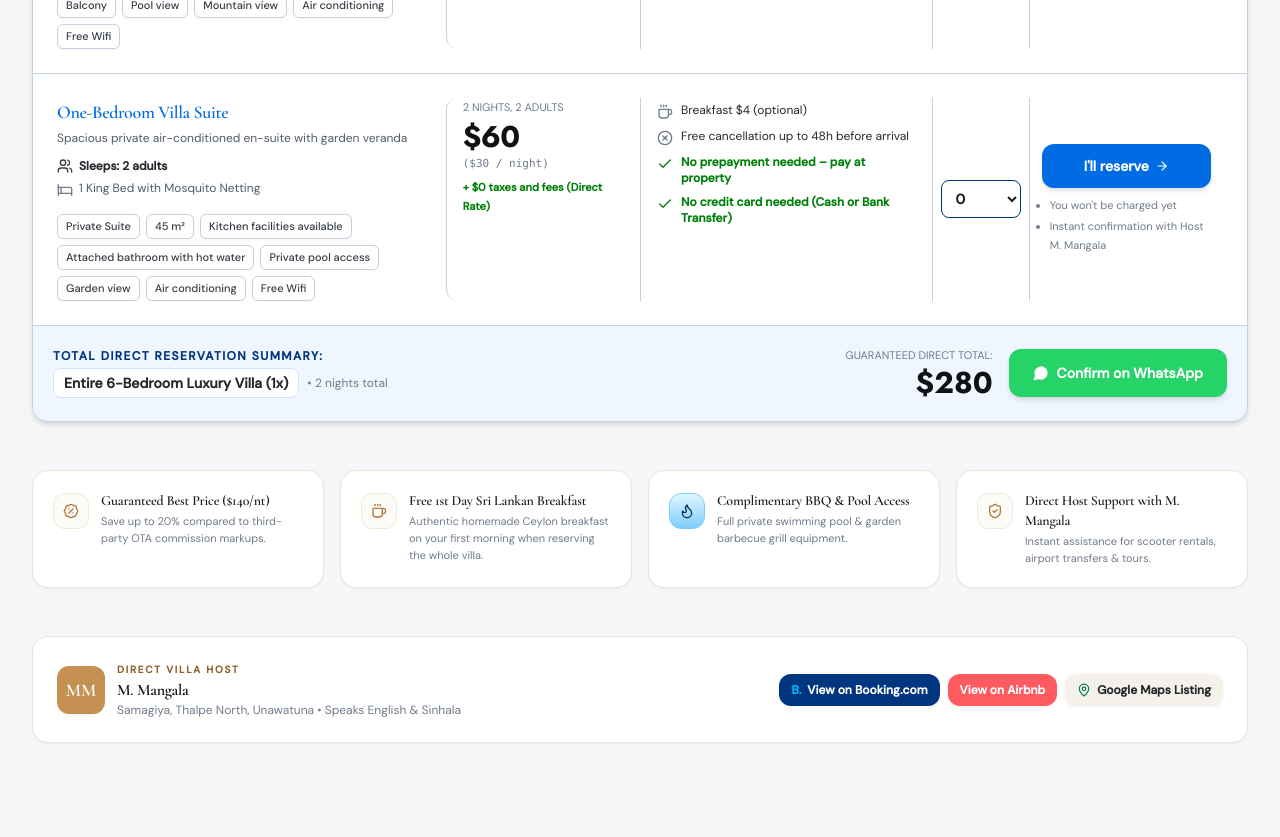
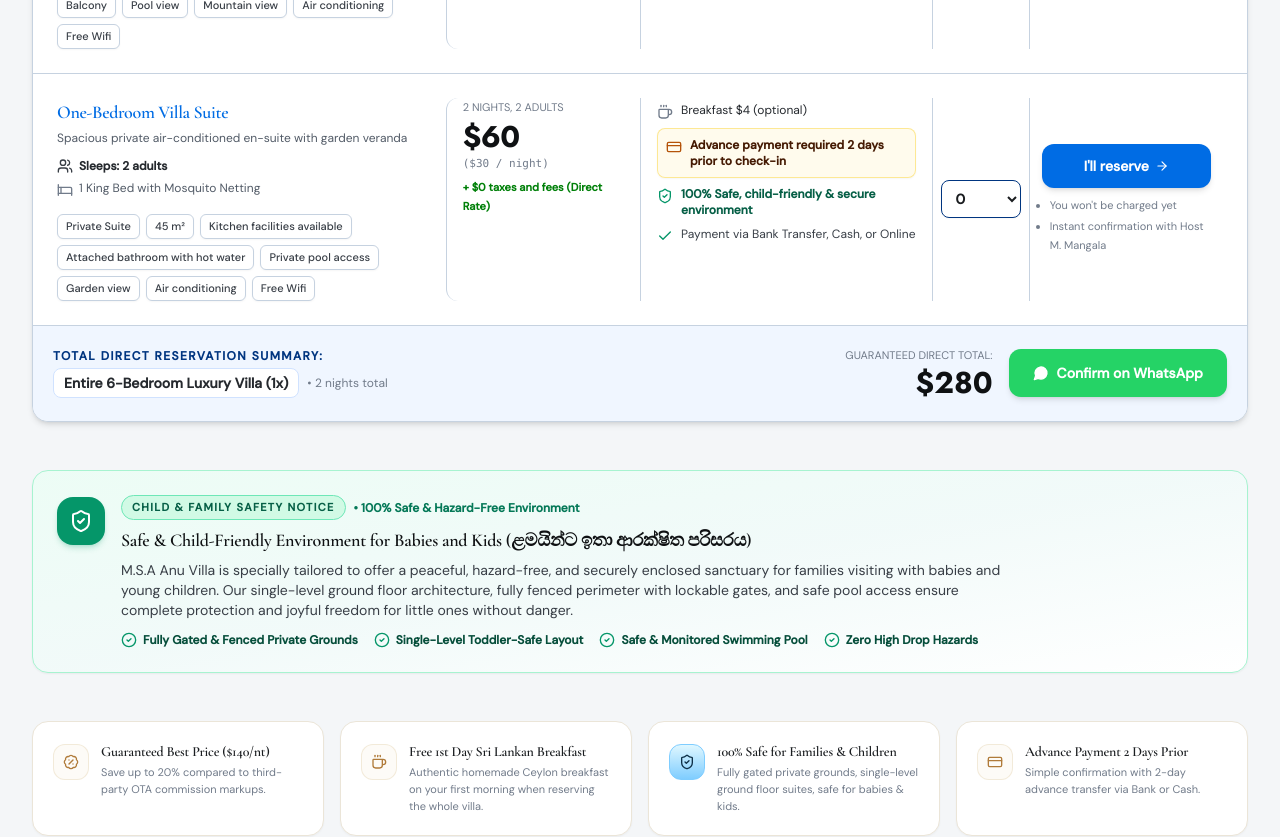
Before and after one commit to raveenn10-bit/Anu_Villa, a Next.js app: page / in a window 1280 px wide. Shown: the part 4880-5717 px from the top of the page. Built offline with nearby package versions, Linux system fonts and the light colour scheme.

Commit message:
feat: remove free cancellation, require advance payment 2 days prior, and add family & child safety notice

```diff
--- a/components/RatesBooking.tsx
+++ b/components/RatesBooking.tsx
@@ -29,6 +29,7 @@ import {
   ExternalLink,
   ChevronDown,
   XCircle,
+  CreditCard,
 } from "lucide-react";
 import { VILLA_DATA } from "@/data/villaData";
 
@@ -259,7 +260,7 @@ export default function RatesBooking({ onOpenBookingModal }: RatesBookingProps)
       bookingSummary = `🏡 Selected Rooms:\n${itemLines}\n💰 Total Guaranteed Rate: ${activeSelection.totalPriceFormatted} (${currency})`;
     }
 
-    const text = `Hello M. Mangala! 🏡\nI'm inquiring to reserve M.S.A Anu Villa in Thalpe, Unawatuna.\n\n📅 Check-in: ${checkIn} (12:00 PM)\n📅 Check-out: ${checkOut} (10:00 AM)\n🌙 Duration: ${nights} ${nights === 1 ? "Night" : "Nights"}\n👥 Guests: ${adults} Adults, ${children} Children\n\n${bookingSummary}\n\n✓ Free 1st Day Sri Lankan Breakfast Included (Whole Villa bookings)\n✓ No prepayment needed – pay at property\n✓ No credit card needed\n\nPlease confirm availability for these dates. Thank you!`;
+    const text = `Hello M. Mangala! 🏡\nI'm inquiring to reserve M.S.A Anu Villa in Thalpe, Unawatuna.\n\n📅 Check-in: ${checkIn} (12:00 PM)\n📅 Check-out: ${checkOut} (10:00 AM)\n🌙 Duration: ${nights} ${nights === 1 ? "Night" : "Nights"}\n👥 Guests: ${adults} Adults, ${children} Children\n\n${bookingSummary}\n\n✓ Free 1st Day Sri Lankan Breakfast Included (Whole Villa bookings)\n✓ Advance payment required 2 days prior to check-in to confirm reservation\n✓ Family & Child Safe Private Sanctuary\n\nPlease confirm availability for these dates. Thank you!`;
     const encoded = encodeURIComponent(text);
     window.open(`https://wa.me/${VILLA_DATA.whatsappNumber}?text=${encoded}`, "_blank");
   };
@@ -276,14 +277,14 @@ export default function RatesBooking({ onOpenBookingModal }: RatesBookingProps)
       desc: "Authentic homemade Ceylon breakfast on your first morning when reserving the whole villa.",
     },
     {
-      icon: Flame,
-      title: "Complimentary BBQ & Pool Access",
-      desc: "Full private swimming pool & garden barbecue grill equipment.",
+      icon: ShieldCheck,
+      title: "100% Safe for Families & Children",
+      desc: "Fully gated private grounds, single-level ground floor suites, safe for babies & kids.",
     },
     {
-      icon: ShieldCheck,
-      title: "Direct Host Support with M. Mangala",
-      desc: "Instant assistance for scooter rentals, airport transfers & tours.",
+      icon: CreditCard,
+      title: "Advance Payment 2 Days Prior",
+      desc: "Simple confirmation with 2-day advance transfer via Bank or Cash.",
     },
   ];
 
@@ -520,19 +521,19 @@ export default function RatesBooking({ onOpenBookingModal }: RatesBookingProps)
                       </div>
                     )}
 
-                    <div className="flex items-start gap-2 text-charcoal-800">
-                      <XCircle className="w-4 h-4 text-charcoal-500 shrink-0 mt-0.5" />
-                      <span>Free cancellation up to 48h before arrival</span>
+                    <div className="flex items-start gap-2 text-amber-950 font-bold bg-amber-50/90 p-2 rounded-lg border border-amber-200/90 shadow-2xs">
+                      <CreditCard className="w-4 h-4 text-amber-700 shrink-0 mt-0.5" />
+                      <span>Advance payment required 2 days prior to check-in</span>
                     </div>
 
-                    <div className="flex items-start gap-2 text-[#008009] font-bold">
-                      <Check className="w-4 h-4 text-[#008009] shrink-0 mt-0.5" />
-                      <span>No prepayment needed – pay at property</span>
+                    <div className="flex items-start gap-2 text-emerald-800 font-semibold">
+                      <ShieldCheck className="w-4 h-4 text-emerald-600 shrink-0 mt-0.5" />
+                      <span>100% Safe, child-friendly &amp; secure environment</span>
                     </div>
 
-                    <div className="flex items-start gap-2 text-[#008009] font-bold">
-                      <Check className="w-4 h-4 text-[#008009] shrink-0 mt-0.5" />
-                      <span>No credit card needed (Cash or Bank Transfer)</span>
+                    <div className="flex items-start gap-2 text-charcoal-700">
+                      <Check className="w-4 h-4 text-emerald-600 shrink-0 mt-0.5" />
+                      <span>Payment via Bank Transfer, Cash, or Online</span>
                     </div>
                   </div>
 
@@ -608,6 +609,51 @@ export default function RatesBooking({ onOpenBookingModal }: RatesBookingProps)
             </div>
           </div>
 
+        </div>
+
+        {/* ── Child Safety & Family-Friendly Notice ─────────────────────── */}
+        <div className="bg-gradient-to-br from-emerald-50/95 via-teal-50/60 to-white rounded-2xl p-5 sm:p-6 border border-emerald-200 shadow-sm font-sans">
+          <div className="flex flex-col md:flex-row items-start md:items-center justify-between gap-5">
+            <div className="flex items-start gap-4">
+              <div className="w-12 h-12 rounded-2xl bg-emerald-600 text-white flex items-center justify-center shrink-0 shadow-md shadow-emerald-600/20 mt-0.5">
+                <ShieldCheck className="w-6 h-6" />
+              </div>
+              <div className="space-y-1.5">
+                <div className="flex flex-wrap items-center gap-2">
+                  <span className="bg-emerald-100 text-emerald-800 text-[11px] font-bold uppercase tracking-wider px-2.5 py-0.5 rounded-full border border-emerald-300">
+                    Child &amp; Family Safety Notice
+                  </span>
+                  <span className="text-xs font-semibold text-emerald-700">
+                    • 100% Safe &amp; Hazard-Free Environment
+                  </span>
+                </div>
+                <h4 className="font-bold text-base sm:text-lg text-charcoal-950 leading-snug">
+                  Safe &amp; Child-Friendly Environment for Babies and Kids (ළමයින්ට ඉතා ආරක්ෂිත පරිසරය)
+                </h4>
+                <p className="text-xs sm:text-sm text-charcoal-700 leading-relaxed max-w-4xl">
+                  M.S.A Anu Villa is specially tailored to offer a peaceful, hazard-free, and securely enclosed sanctuary for families visiting with babies and young children. Our single-level ground floor architecture, fully fenced perimeter with lockable gates, and safe pool access ensure complete protection and joyful freedom for little ones without danger.
+                </p>
+                <div className="flex flex-wrap items-center gap-x-4 gap-y-1.5 pt-1.5 text-xs text-emerald-900 font-semibold">
+                  <span className="inline-flex items-center gap-1.5">
+                    <CheckCircle2 className="w-4 h-4 text-emerald-600 shrink-0" />
+                    <span>Fully Gated &amp; Fenced Private Grounds</span>
+                  </span>
+                  <span className="inline-flex items-center gap-1.5">
+                    <CheckCircle2 className="w-4 h-4 text-emerald-600 shrink-0" />
+                    <span>Single-Level Toddler-Safe Layout</span>
+                  </span>
+                  <span className="inline-flex items-center gap-1.5">
+                    <CheckCircle2 className="w-4 h-4 text-emerald-600 shrink-0" />
+                    <span>Safe &amp; Monitored Swimming Pool</span>
+                  </span>
+                  <span className="inline-flex items-center gap-1.5">
+                    <CheckCircle2 className="w-4 h-4 text-emerald-600 shrink-0" />
+                    <span>Zero High Drop Hazards</span>
+                  </span>
+                </div>
+              </div>
+            </div>
+          </div>
         </div>
 
         {/* ── 4 Direct Perks Bento Grid ───────────────────────────────── */}
--- a/components/SchemaMarkup.tsx
+++ b/components/SchemaMarkup.tsx
@@ -272,6 +272,22 @@ export default function SchemaMarkup() {
       },
       {
         "@type": "Question",
+        name: "Is M.S.A Anu Villa safe and child-friendly for families with babies?",
+        acceptedAnswer: {
+          "@type": "Answer",
+          text: "Yes! M.S.A Anu Villa is a securely gated, fully fenced single-level ground floor property with zero road hazards, toddler-friendly layouts, and safe swimming pool access, providing a 100% safe and danger-free holiday haven for babies, toddlers, and young children.",
+        },
+      },
+      {
+        "@type": "Question",
+        name: "What is the advance payment and booking policy?",
+        acceptedAnswer: {
+          "@type": "Answer",
+          text: "To confirm your reservation, an advance payment is required 2 days prior to your check-in date. Payment is conveniently accepted via Bank Transfer, Online Transfer, or Cash upon arrival.",
+        },
+      },
+      {
+        "@type": "Question",
         name: "Is M.S.A Anu Villa also listed on Booking.com and Airbnb?",
         acceptedAnswer: {
           "@type": "Answer",
--- a/data/villaData.ts
+++ b/data/villaData.ts
@@ -674,6 +674,14 @@ export const VILLA_DATA: VillaData = {
       answer: "Yes! Guests have full access to the equipped kitchen with stove, refrigerator, microwave, kettle, and cookware, as well as an outdoor BBQ grill setup for alfresco dinners.",
     },
     {
+      question: "Is Anu Villa safe and child-friendly for families with babies?",
+      answer: "Yes, absolutely! Anu Villa is a private, securely gated and fully fenced single-level ground-floor property with zero road hazards, toddler-friendly layouts, and safe swimming pool access, providing a 100% safe and danger-free holiday haven for babies and kids.",
+    },
+    {
+      question: "What is the payment and booking confirmation policy?",
+      answer: "To confirm your reservation, an advance payment is required 2 days prior to your check-in date. Payments can be easily made via Bank Transfer, Online Transfer, or Cash upon arrival.",
+    },
+    {
       question: "How do I book or pay?",
       answer: "You can book directly via WhatsApp or phone with host M. Mangala (+94 77 518 3955 / +94 76 452 6021 / +94 74 118 0163) for the guaranteed best direct rate, or via our official Booking.com listing.",
     },
```
